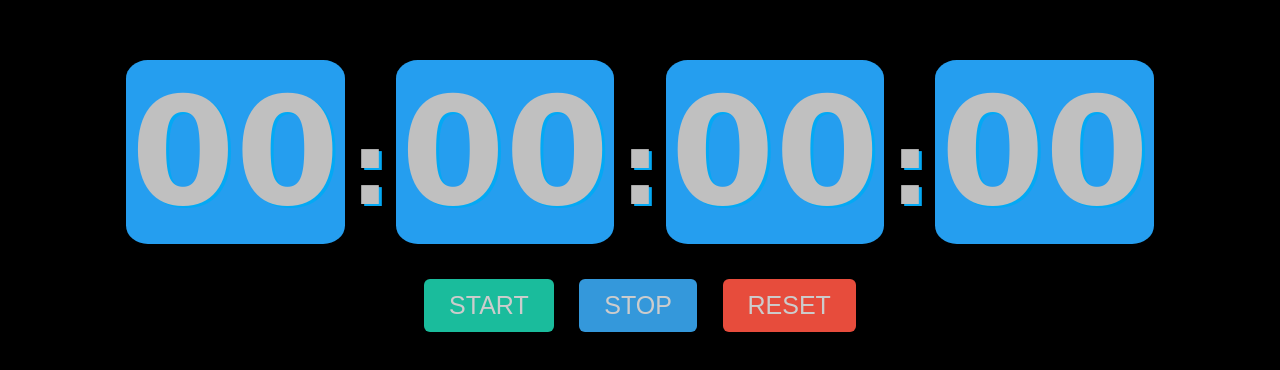
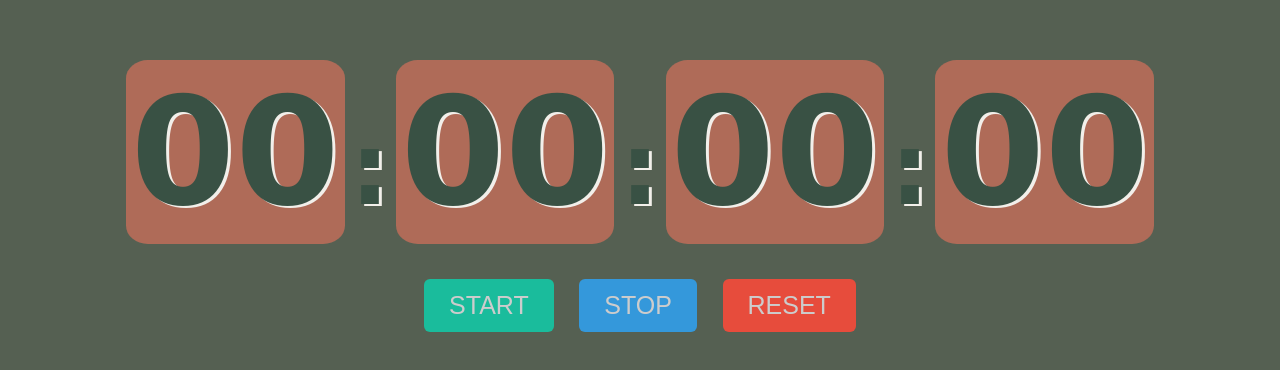
Before and after one commit to Gurnav224/Stopwatch, a plain HTML site: page index.html in a window 1280 px wide. Shown: the part 202-572 px from the top of the page. Drawn offline with Linux system fonts and the light colour scheme.

Commit message:
ui color changes

```diff
--- a/css/style.css
+++ b/css/style.css
@@ -12,7 +12,7 @@
 body{
     font-family:  cursive;
 
-    background:#000000;
+    background:#556052;
     display: flex;
     justify-content: center;
     align-items: center;
@@ -20,8 +20,8 @@
 }
 
 #container{
-    color: silver;
-    text-shadow: #03A9F4 3px 2px;
+    color: #395144;
+    text-shadow: #F2EFEA 3px 2px;
     font-weight: 900;
 
 }
@@ -31,7 +31,7 @@
     font-weight:bold;
     width: 40px;
     height: 40px;
-    background-color: #259eef;
+    background-color:#AF6B58;
     border-radius: 10%;
     padding: 5px;
 }
```
